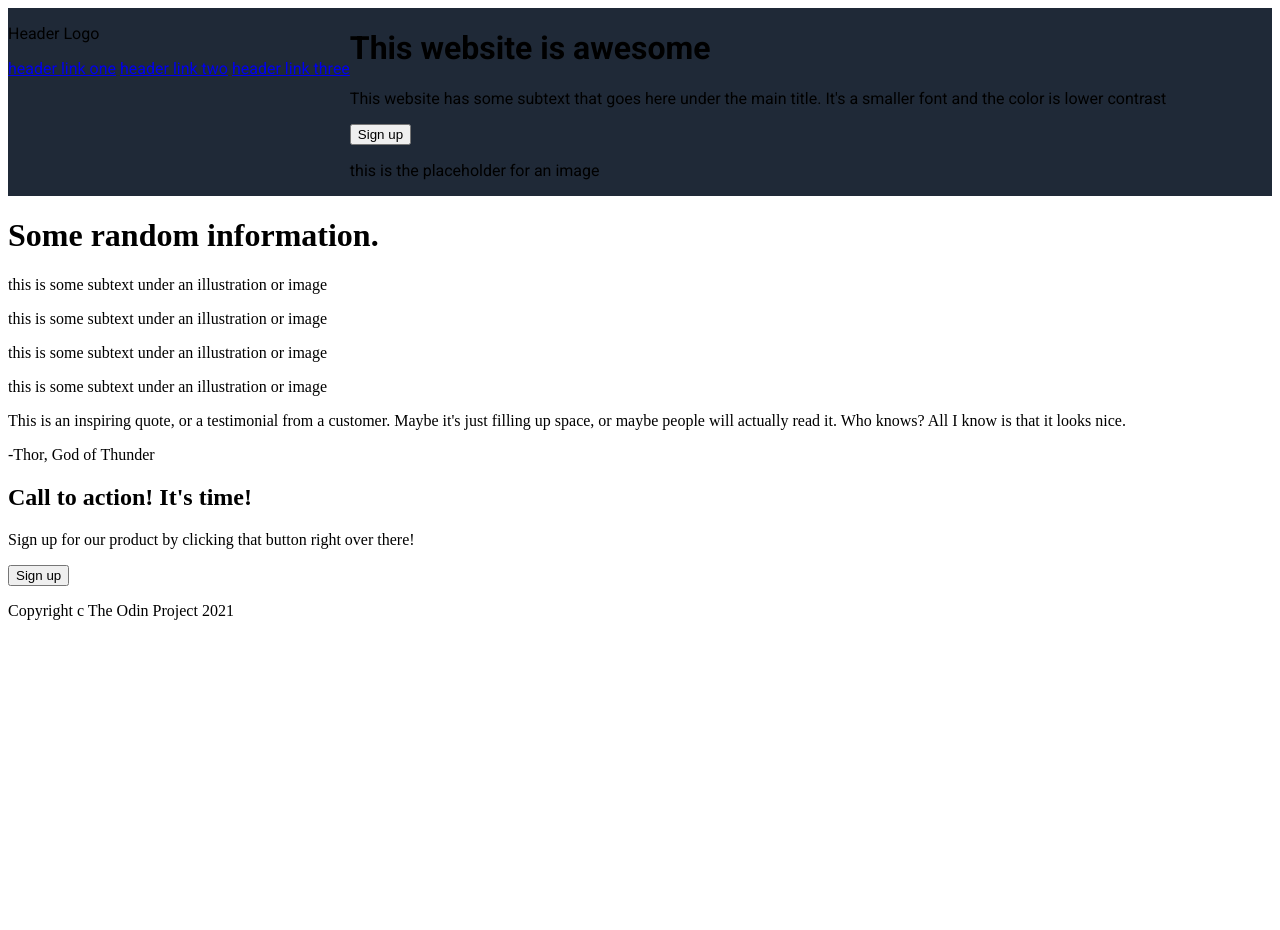
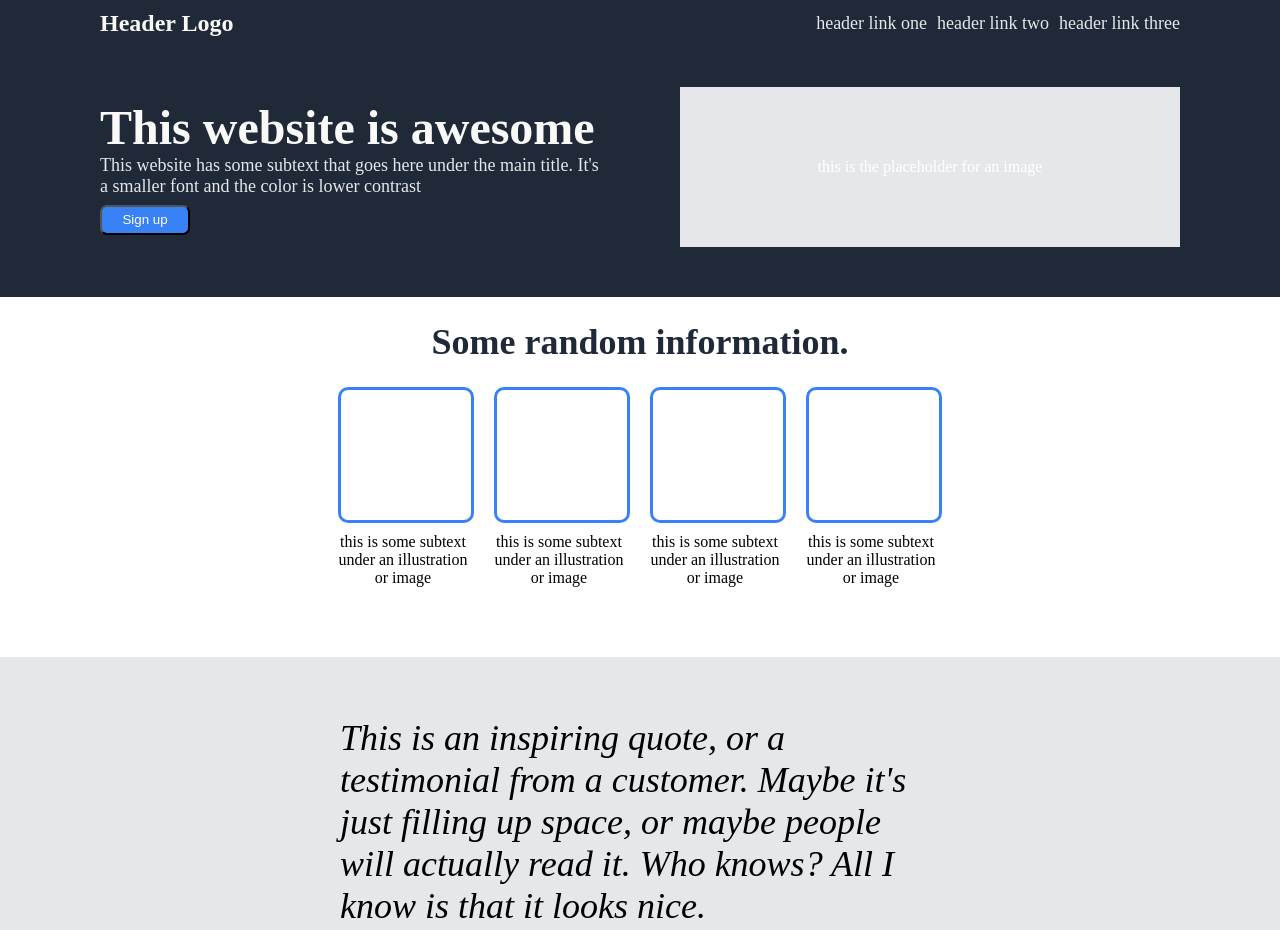
Before and after one commit to imaryapiyush99/Landing-Page, a plain HTML site: page index.html in a window 1280 px wide. Shown: the top 930 px of the page. Before the commit the page ends 800 px from the top, so only its background shows below. Drawn offline with Linux system fonts and the light colour scheme.

Commit message:
Added all the design elements. The webpage layout looks as intended.

```diff
--- a/style.css
+++ b/style.css
@@ -1,5 +1,197 @@
+.roboto-regular {
+    font-family: "Roboto", serif;
+    font-weight: 400;
+    font-style: normal;
+  }
+
+body {
+    margin: 0;
+}
+
 header {
-    font-family: Roboto;
     background-color: #1F2937;
     display: flex;
+    flex-direction: column;
+    padding: 0px 100px;
 }
+
+.header-logo {
+    font-size: 24px;
+    font-weight: 700;
+    color: #F9FAF8;
+}
+
+.links {
+    display: flex;
+    gap: 10px;
+}
+
+a {
+    text-decoration: none;
+    font-size: 18px;
+    color: #E5E7EB;
+}
+
+.main h1 {
+    font-size: 48px;
+    font-weight: 900;
+    color: #F9FAF8;
+}
+
+.main p {
+    font-size: 18px;
+    color: #E5E7EB;
+}
+
+button {
+    background-color: #3882F6;
+    color: white;
+}
+
+nav {
+    display: flex;
+    justify-content: space-between;
+    align-items: center;
+    margin-top: 10px;
+
+}
+
+.header-section {
+    display:flex;
+    justify-content: space-between;
+    align-items: center;
+    padding:50px 0px;
+}
+
+
+.main {
+    display: flex;
+    flex-direction: column;
+    flex-wrap: wrap;
+    width: 500px;
+}
+
+.image {
+    display: flex;
+    width: 500px;
+    height: 160px;
+    justify-content: center;
+    align-items: center;
+    background-color: #E5E7EB;
+    color: white;
+}
+
+.main h1, p, button {
+    margin: 0;
+}
+
+button {
+    margin-top: 8px;
+    height: 30px;
+    width: 90px;
+    border-radius: 7px;
+}
+
+.catalog {
+    display: flex;
+    flex-direction: column;
+    align-items: center;
+    background-color: white;
+    padding-bottom: 70px;
+}
+
+.catalog h1 {
+    font-size: 36px;
+    font-weight: 900;
+    color: #1F2937;
+}
+
+.card {
+    height: 130px;
+    width: 130px;
+    border: 3px solid #3882F6 ;
+    border-radius: 10px;
+}
+
+.cards {
+    display: flex;
+    justify-content: center;
+    gap: 20px;
+}
+
+.one {
+    display: flex;
+    flex-direction: column;
+    gap: 10px;
+}
+
+.one p {
+    width: 130px;
+    text-align: center;
+}
+
+.quote {
+    background-color: #E5E7EB;
+    padding: 60px 100px;
+    display: flex;
+    flex-direction: column;
+    justify-content: center;
+    align-items: center;
+    gap: 10px;
+}
+
+.text {
+    color: light #1F2937;
+    font-size: 36px;
+    font-style: italic;
+    width: 600px;
+}
+
+.author {
+    font-size: 36px;
+    font-weight: 600;
+    margin-left: 150px;
+}
+
+.call-to-action {
+    background-color: white;
+    padding: 60px 100px;
+    display: flex;
+    justify-content: center;
+    align-items: center;
+}
+
+.call {
+    background-color: #3882F6;
+    border-radius: 5px;
+    display: flex;
+    justify-content:space-between;
+    align-items: center;
+    padding: 10px 60px;
+}
+
+.blue {
+    color: white;
+    display: flex;
+    flex-direction: column;
+    flex-wrap: wrap;
+    padding: 10px;
+}
+
+.blue h2, p {
+    margin: 0;
+}
+
+.call button {
+    border: 2px solid white;
+}
+
+footer {
+    background-color: #1F2937;
+    padding: 20px;
+}
+
+footer p {
+    color: white;
+    text-align: center;
+}
```
